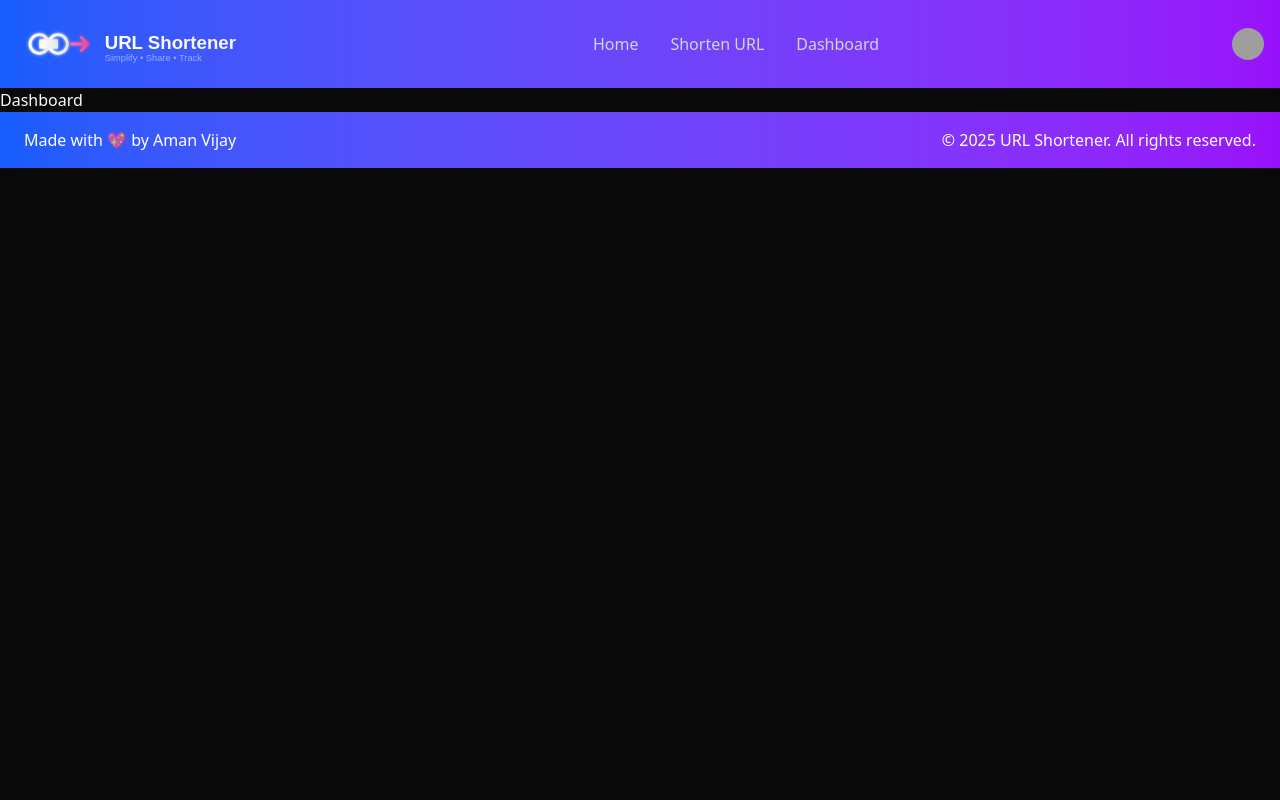
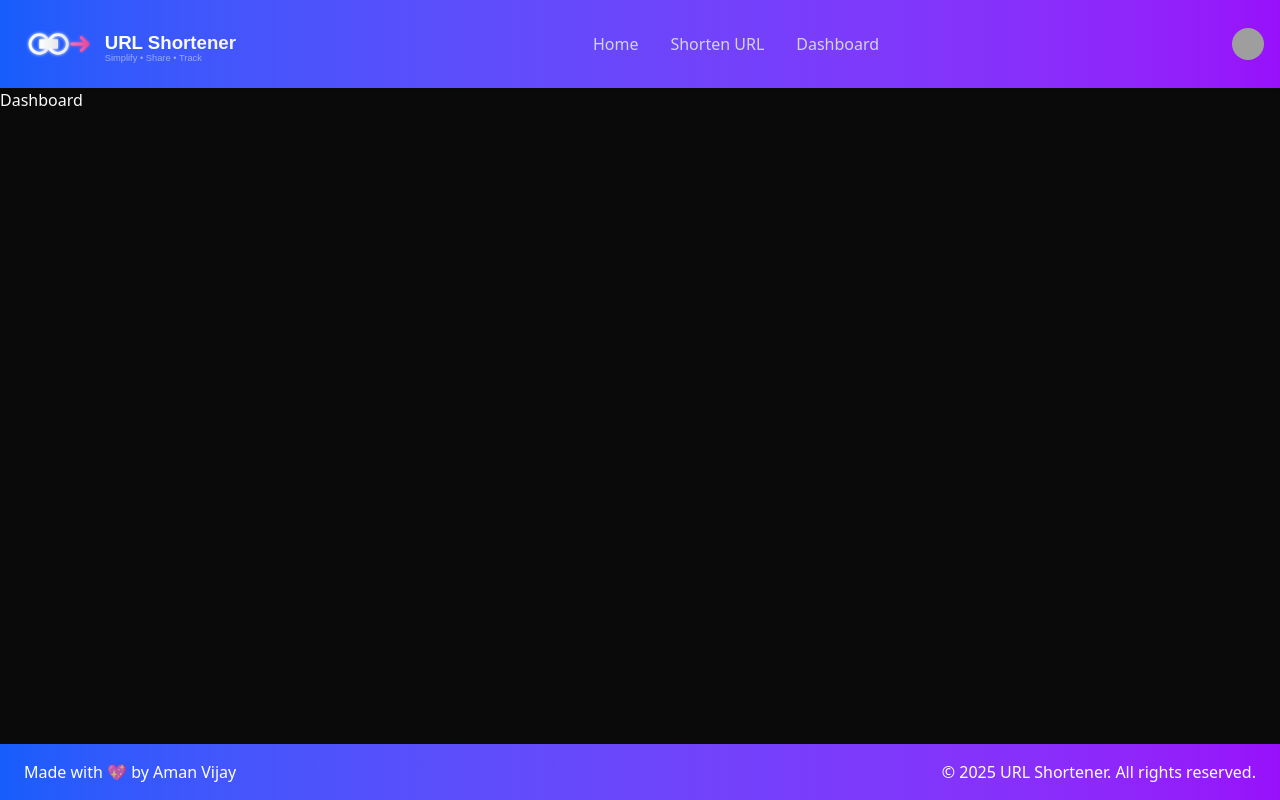
Before and after one commit to Aman-vijay/Url-Shrotner, a React (Vite) app in the folder frontend/: page /dashboard in a window 1280 px wide. Built offline with nearby package versions, Linux system fonts and the light colour scheme; grey boxes are pictures that could not be loaded.

Commit message:
Refactor AppLayout for improved structure and styling; enhance Landing page with navigation functionality

```diff
--- a/frontend/src/layouts/AppLayout.jsx
+++ b/frontend/src/layouts/AppLayout.jsx
@@ -1,23 +1,18 @@
-import React from 'react'
-import Footer from '@/components/Footer'
-import Header from '@/components/Header'
-import {Outlet} from "react-router-dom"
+import React from 'react';
+import Footer from '@/components/Footer';
+import Header from '@/components/Header';
+import { Outlet } from 'react-router-dom';
 
 const AppLayout = () => {
   return (
-    <div>
-        <main>
-            <Header/>
-            <Outlet/>
+    <div className="flex flex-col min-h-screen">
+      <Header />
+      <main className="flex-grow">
+        <Outlet />
+      </main>
+      <Footer />
+    </div>
+  );
+};
 
-        </main>
-
-        <Footer/>
-
-
-
-    </div>
-  )
-}
-
-export default AppLayout
+export default AppLayout;
--- a/frontend/src/pages/Landing.jsx
+++ b/frontend/src/pages/Landing.jsx
@@ -3,6 +3,7 @@
 import { Button } from '@/components/ui/button';
 import { Card, CardContent } from '@/components/ui/card';
 import { ArrowRightIcon, LinkIcon, CopyIcon, CheckIcon } from 'lucide-react';
+import {useNavigate} from "react-router-dom"
 
 const faqItems = [
   {
@@ -59,6 +60,7 @@
   const [url, setUrl] = useState('');
   const [shortened, setShortened] = useState('');
   const [copied, setCopied] = useState(false);
+  const navigate = useNavigate();
 
   const toggleFAQ = (index) => {
     setActiveIndex(activeIndex === index ? null : index);
@@ -67,7 +69,9 @@
   const handleShorten = (e) => {
     e.preventDefault();
 
-    setShortened('https://shrtn.er/abc123');
+    navigate(`/auth?createNew=${url}`)
+
+    // setShortened('https://shrtn.er/abc123');
   };
 
   const copyToClipboard = () => {
```
